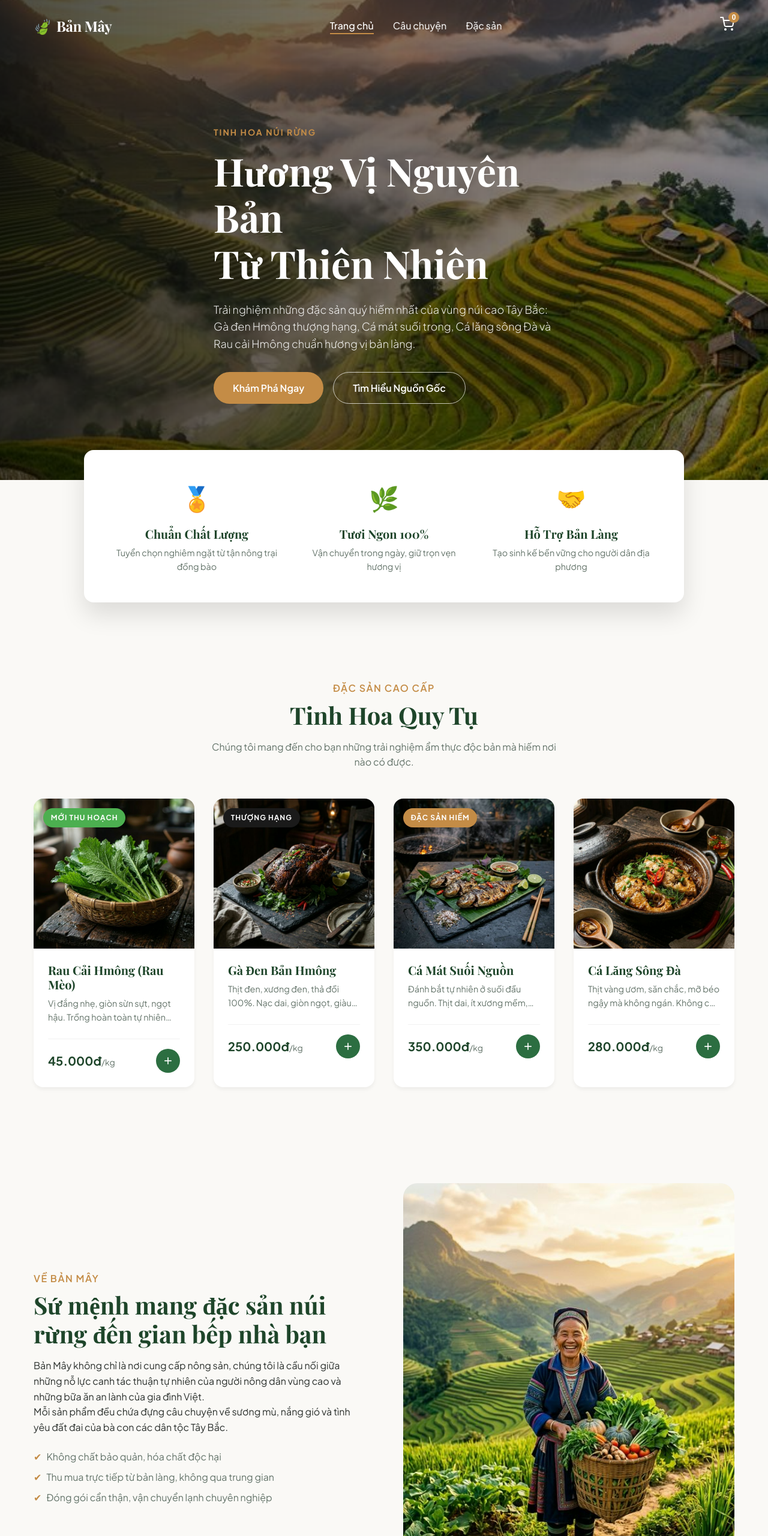
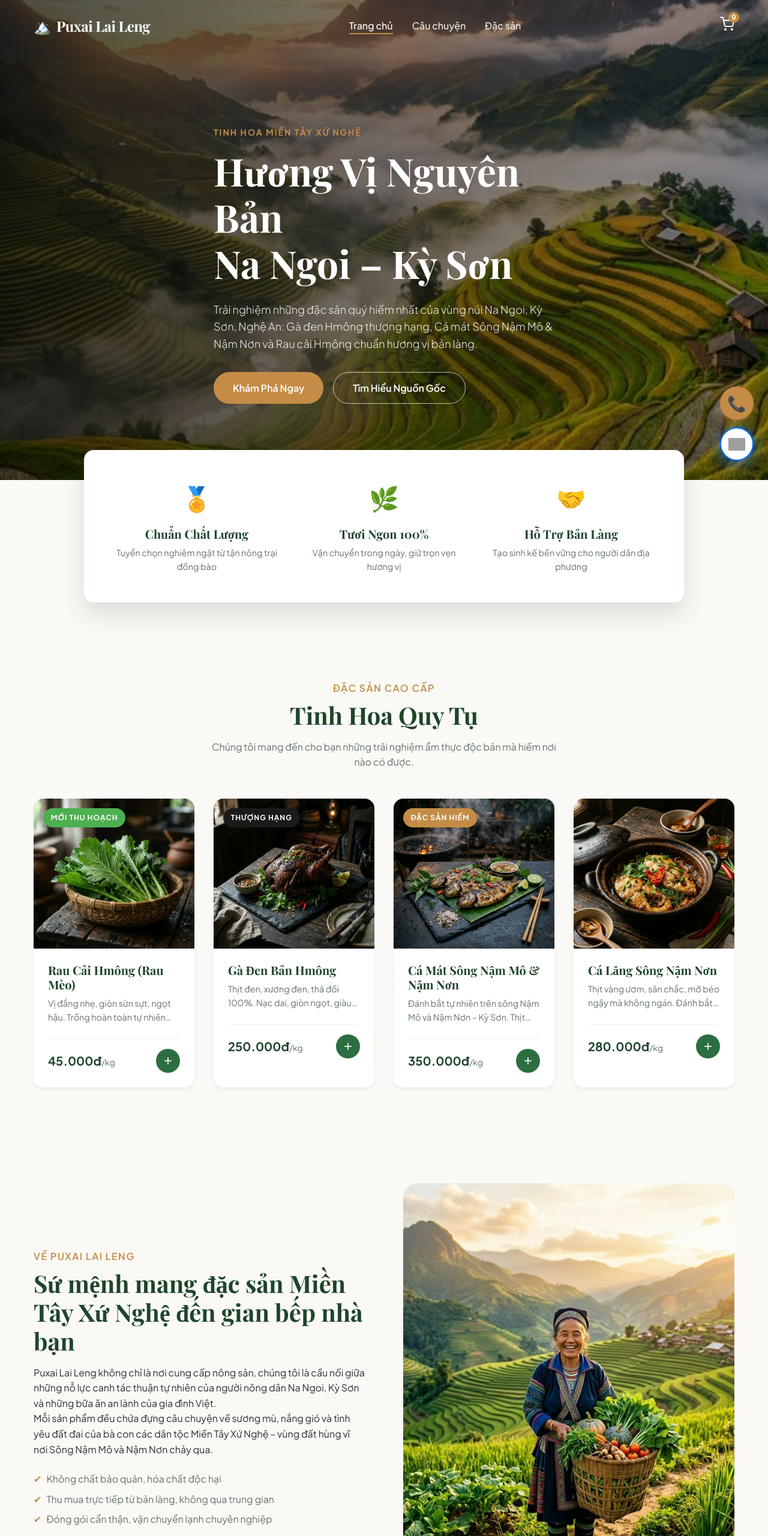
Before and after one commit to cuongsmileks/nong-san-dia-phuong, a plain HTML site: page index.html in a window 1280 px wide. Shown: the top 2560 px of the page at 60% size. Drawn offline with nearby package versions, Linux system fonts and the light colour scheme; grey boxes are pictures that could not be loaded; a web font is replaced by a local one.

Commit message:
feat: doi ten Puxai Lai Leng, cap nhat Na Ngoi Ky Son Nghe An, them Zalo 0968819586

```diff
--- a/index.html
+++ b/index.html
@@ -4,9 +4,9 @@
 <head>
     <meta charset="UTF-8">
     <meta name="viewport" content="width=device-width, initial-scale=1.0">
-    <title>Bản Mây | Đặc Sản Nông Sản Vùng Cao</title>
+    <title>Puxai Lai Leng | Đặc Sản Miền Tây Xứ Nghệ - Na Ngoi, Kỳ Sơn</title>
     <meta name="description"
-        content="Khám phá và thưởng thức các đặc sản cao cấp từ vùng núi Tây Bắc: Rau cải Hmông, Gà đen Hmông, Cá mát, Cá lăng.">
+        content="Khám phá và thưởng thức đặc sản từ vùng Miền Tây Xứ Nghệ: Rau cải Hmông, Gà đen Hmông, Cá mát Sông Nậm Mô, Cá lăng Nậm Nơn. Liên hệ: 0968.819.586">
     <link rel="preconnect" href="https://fonts.googleapis.com">
     <link rel="preconnect" href="https://fonts.gstatic.com" crossorigin>
     <link
@@ -19,8 +19,8 @@
     <header class="header" id="header">
         <div class="container header-inner">
             <a href="#" class="logo">
-                <span class="logo-icon">🍃</span>
-                <span class="logo-text">Bản Mây</span>
+                <span class="logo-icon">🏔️</span>
+                <span class="logo-text">Puxai Lai Leng</span>
             </a>
             <nav class="nav">
                 <ul class="nav-list">
@@ -50,10 +50,11 @@
                 <div class="hero-overlay"></div>
             </div>
             <div class="container hero-content">
-                <span class="hero-subtitle">Tinh Hoa Núi Rừng</span>
-                <h1 class="hero-title">Hương Vị Nguyên Bản <br>Từ Thiên Nhiên</h1>
-                <p class="hero-desc">Trải nghiệm những đặc sản quý hiếm nhất của vùng núi cao Tây Bắc: Gà đen Hmông
-                    thượng hạng, Cá mát suối trong, Cá lăng sông Đà và Rau cải Hmông chuẩn hương vị bản làng.</p>
+                <span class="hero-subtitle">Tinh Hoa Miền Tây Xứ Nghệ</span>
+                <h1 class="hero-title">Hương Vị Nguyên Bản <br>Na Ngoi – Kỳ Sơn</h1>
+                <p class="hero-desc">Trải nghiệm những đặc sản quý hiếm nhất của vùng núi Na Ngoi, Kỳ Sơn, Nghệ An: Gà
+                    đen Hmông
+                    thượng hạng, Cá mát Sông Nậm Mô &amp; Nậm Nơn và Rau cải Hmông chuẩn hương vị bản làng.</p>
                 <div class="hero-btns">
                     <a href="#products" class="btn btn-primary">Khám Phá Ngay</a>
                     <a href="#about" class="btn btn-outline">Tìm Hiểu Nguồn Gốc</a>
@@ -144,9 +145,10 @@
                             <div class="product-badge badge-rare">Đặc sản hiếm</div>
                         </div>
                         <div class="product-info">
-                            <h3 class="product-name">Cá Mát Suối Nguồn</h3>
-                            <p class="product-short-desc">Đánh bắt tự nhiên ở suối đầu nguồn. Thịt dai, ít xương mềm,
-                                thơm ngọt tự nhiên không tanh.</p>
+                            <h3 class="product-name">Cá Mát Sông Nậm Mô &amp; Nậm Nơn</h3>
+                            <p class="product-short-desc">Đánh bắt tự nhiên trên sông Nậm Mô và Nậm Nơn – Kỳ Sơn. Thịt
+                                dai, ít xương mềm,
+                                thơm ngọt tự nhiên không tanh, đặc sản hiếm của Miền Tây Nghệ An.</p>
                             <div class="product-footer">
                                 <span class="product-price">350.000đ<span class="product-unit">/kg</span></span>
                                 <button class="btn-icon add-to-cart" aria-label="Thêm vào giỏ">
@@ -166,9 +168,10 @@
                             <img src="assets/ca_lang.png" alt="Cá Lăng Sông Đà" class="product-img" id="img-ca-lang">
                         </div>
                         <div class="product-info">
-                            <h3 class="product-name">Cá Lăng Sông Đà</h3>
-                            <p class="product-short-desc">Thịt vàng ươm, săn chắc, mỡ béo ngậy mà không ngán. Không có
-                                xương dăm, vô cùng tiện lợi.</p>
+                            <h3 class="product-name">Cá Lăng Sông Nậm Nơn</h3>
+                            <p class="product-short-desc">Thịt vàng ươm, săn chắc, mỡ béo ngậy mà không ngán. Đánh bắt
+                                tự nhiên trên
+                                sông Nậm Nơn – Kỳ Sơn, Nghệ An. Không có xương dăm, vô cùng tiện lợi.</p>
                             <div class="product-footer">
                                 <span class="product-price">280.000đ<span class="product-unit">/kg</span></span>
                                 <button class="btn-icon add-to-cart" aria-label="Thêm vào giỏ">
@@ -188,12 +191,13 @@
         <section class="about section" id="about">
             <div class="container grid-2-cols">
                 <div class="about-content">
-                    <span class="section-subtitle">Về Bản Mây</span>
-                    <h2 class="section-title">Sứ mệnh mang đặc sản núi rừng đến gian bếp nhà bạn</h2>
-                    <p>Bản Mây không chỉ là nơi cung cấp nông sản, chúng tôi là cầu nối giữa những nỗ lực canh tác thuận
-                        tự nhiên của người nông dân vùng cao và những bữa ăn an lành của gia đình Việt.</p>
+                    <span class="section-subtitle">Về Puxai Lai Leng</span>
+                    <h2 class="section-title">Sứ mệnh mang đặc sản Miền Tây Xứ Nghệ đến gian bếp nhà bạn</h2>
+                    <p>Puxai Lai Leng không chỉ là nơi cung cấp nông sản, chúng tôi là cầu nối giữa những nỗ lực canh
+                        tác thuận
+                        tự nhiên của người nông dân Na Ngoi, Kỳ Sơn và những bữa ăn an lành của gia đình Việt.</p>
                     <p>Mỗi sản phẩm đều chứa đựng câu chuyện về sương mù, nắng gió và tình yêu đất đai của bà con các
-                        dân tộc Tây Bắc.</p>
+                        dân tộc Miền Tây Xứ Nghệ – vùng đất hùng vĩ nơi Sông Nậm Mô và Nậm Nơn chảy qua.</p>
                     <ul class="about-list">
                         <li><span>✔</span> Không chất bảo quản, hóa chất độc hại</li>
                         <li><span>✔</span> Thu mua trực tiếp từ bản làng, không qua trung gian</li>
@@ -202,7 +206,7 @@
                 </div>
                 <div class="about-image">
                     <div class="about-img-placeholder">
-                        <img src="assets/about.png" id="img-about" alt="Nông dân Tây Bắc">
+                        <img src="assets/about.png" id="img-about" alt="Nông dân Na Ngoi Kỳ Sơn Nghệ An">
                     </div>
                 </div>
             </div>
@@ -215,10 +219,11 @@
             <div class="footer-grid">
                 <div class="footer-col">
                     <a href="#" class="logo footer-logo">
-                        <span class="logo-icon">🍃</span>
-                        <span class="logo-text">Bản Mây</span>
+                        <span class="logo-icon">🏔️</span>
+                        <span class="logo-text">Puxai Lai Leng</span>
                     </a>
-                    <p class="footer-text">Tinh hoa nông sản vùng cao, mang thiên nhiên thanh khiết đến mâm cơm Việt.
+                    <p class="footer-text">Tinh hoa nông sản Miền Tây Xứ Nghệ – Na Ngoi, Kỳ Sơn, Nghệ An. Mang thiên
+                        nhiên thanh khiết đến mâm cơm Việt.
                     </p>
                 </div>
                 <div class="footer-col">
@@ -232,14 +237,21 @@
                 <div class="footer-col">
                     <h4 class="footer-title">Liên Hệ</h4>
                     <ul class="footer-links">
-                        <li>SĐT: 0988.xxx.xxx</li>
-                        <li>Email: hello@banmay.vn</li>
-                        <li>Địa chỉ: Thôn XYZ, Vùng Tây Bắc</li>
+                        <li>📞 SĐT / Zalo: <a href="tel:0968819586" style="color:inherit">0968.819.586</a></li>
+                        <li>📍 Địa chỉ: Na Ngoi – Kỳ Sơn, Nghệ An</li>
+                        <li>
+                            <a href="https://zalo.me/0968819586" target="_blank"
+                                style="display:inline-flex;align-items:center;gap:6px;color:#0068FF;font-weight:600;text-decoration:none;">
+                                <img src="https://upload.wikimedia.org/wikipedia/commons/9/91/Icon_of_Zalo.svg"
+                                    width="20" height="20" alt="Zalo">
+                                Chat Zalo ngay
+                            </a>
+                        </li>
                     </ul>
                 </div>
             </div>
             <div class="footer-bottom">
-                <p>&copy; 2026 Bản Mây Nông Sản. All rights reserved.</p>
+                <p>&copy; 2026 Puxai Lai Leng – Đặc Sản Miền Tây Xứ Nghệ. All rights reserved.</p>
             </div>
         </div>
     </footer>
@@ -247,6 +259,18 @@
     <!-- Cart Toast -->
     <div class="toast-container" id="toast-container"></div>
 
+    <!-- Floating Contact Buttons -->
+    <div class="floating-contacts">
+        <a href="tel:0968819586" class="float-btn float-phone" title="Gọi ngay: 0968.819.586">
+            📞
+        </a>
+        <a href="https://zalo.me/0968819586" target="_blank" class="float-btn float-zalo"
+            title="Chat Zalo: 0968.819.586">
+            <img src="https://upload.wikimedia.org/wikipedia/commons/9/91/Icon_of_Zalo.svg" width="28" height="28"
+                alt="Zalo">
+        </a>
+    </div>
+
     <script src="main.js"></script>
 </body>
 
--- a/style.css
+++ b/style.css
@@ -1,10 +1,13 @@
 :root {
     /* Colors */
-    --clr-primary: #1e452a; /* Deep forest green */
+    --clr-primary: #1e452a;
+    /* Deep forest green */
     --clr-primary-light: #2c6e41;
-    --clr-accent: #c48c46; /* Earthy golden brown */
+    --clr-accent: #c48c46;
+    /* Earthy golden brown */
     --clr-accent-hover: #b07c3c;
-    --clr-bg: #faf9f6; /* Off-white / cream background */
+    --clr-bg: #faf9f6;
+    /* Off-white / cream background */
     --clr-surface: #ffffff;
     --clr-text: #2c312e;
     --clr-text-light: #64746a;
@@ -26,15 +29,17 @@
 
     /* Transitions & Shadows */
     --transition: all 0.3s cubic-bezier(0.25, 0.8, 0.25, 1);
-    --shadow-sm: 0 4px 6px rgba(0,0,0,0.05);
-    --shadow-md: 0 10px 30px rgba(0,0,0,0.08);
-    --shadow-lg: 0 20px 40px rgba(0,0,0,0.12);
+    --shadow-sm: 0 4px 6px rgba(0, 0, 0, 0.05);
+    --shadow-md: 0 10px 30px rgba(0, 0, 0, 0.08);
+    --shadow-lg: 0 20px 40px rgba(0, 0, 0, 0.12);
     --radius-sm: 8px;
     --radius-md: 16px;
     --radius-lg: 24px;
 }
 
-*, *::before, *::after {
+*,
+*::before,
+*::after {
     box-sizing: border-box;
     margin: 0;
     padding: 0;
@@ -54,7 +59,10 @@ body {
 }
 
 /* Typography Utility */
-h1, h2, h3, h4 {
+h1,
+h2,
+h3,
+h4 {
     font-family: var(--ff-display);
     color: var(--clr-primary);
     line-height: 1.2;
@@ -85,7 +93,9 @@ img {
     padding: var(--spacing-xl) 0;
 }
 
-.text-center { text-align: center; }
+.text-center {
+    text-align: center;
+}
 
 /* Buttons */
 .btn {
@@ -116,7 +126,7 @@ img {
 .btn-outline {
     background-color: transparent;
     color: white;
-    border: 1px solid rgba(255,255,255,0.7);
+    border: 1px solid rgba(255, 255, 255, 0.7);
 }
 
 .btn-outline:hover {
@@ -184,7 +194,9 @@ img {
     transition: var(--transition);
 }
 
-.logo-text { letter-spacing: -0.5px; }
+.logo-text {
+    letter-spacing: -0.5px;
+}
 
 .nav-list {
     display: flex;
@@ -210,11 +222,13 @@ img {
     transition: var(--transition);
 }
 
-.nav-link:hover, .nav-link.active {
+.nav-link:hover,
+.nav-link.active {
     opacity: 1;
 }
 
-.nav-link:hover::after, .nav-link.active::after {
+.nav-link:hover::after,
+.nav-link.active::after {
     width: 100%;
 }
 
@@ -266,13 +280,19 @@ img {
     width: 100%;
     height: 100%;
     object-fit: cover;
-    transform: scale(1.05); /* Slight zoom for premium feel */
+    transform: scale(1.05);
+    /* Slight zoom for premium feel */
     animation: slowZoom 20s infinite alternate;
 }
 
 @keyframes slowZoom {
-    from { transform: scale(1.05); }
-    to { transform: scale(1.1); }
+    from {
+        transform: scale(1.05);
+    }
+
+    to {
+        transform: scale(1.1);
+    }
 }
 
 .hero-overlay {
@@ -281,7 +301,7 @@ img {
     left: 0;
     width: 100%;
     height: 100%;
-    background: linear-gradient(to right, rgba(0,0,0,0.7) 0%, rgba(0,0,0,0.3) 100%);
+    background: linear-gradient(to right, rgba(0, 0, 0, 0.7) 0%, rgba(0, 0, 0, 0.3) 100%);
 }
 
 .hero-content {
@@ -426,9 +446,17 @@ img {
     letter-spacing: 1px;
 }
 
-.badge-fresh { background-color: var(--clr-badge-fresh); }
-.badge-premium { background-color: var(--clr-badge-premium); }
-.badge-rare { background-color: var(--clr-badge-rare); }
+.badge-fresh {
+    background-color: var(--clr-badge-fresh);
+}
+
+.badge-premium {
+    background-color: var(--clr-badge-premium);
+}
+
+.badge-rare {
+    background-color: var(--clr-badge-rare);
+}
 
 .product-info {
     padding: 1.5rem;
@@ -453,7 +481,7 @@ img {
     display: flex;
     justify-content: space-between;
     align-items: center;
-    border-top: 1px solid rgba(0,0,0,0.05);
+    border-top: 1px solid rgba(0, 0, 0, 0.05);
     padding-top: 1rem;
 }
 
@@ -501,7 +529,8 @@ img {
     border-radius: var(--radius-lg);
     overflow: hidden;
     aspect-ratio: 4/5;
-    background-color: #eee; /* placeholder while loading */
+    background-color: #eee;
+    /* placeholder while loading */
 }
 
 .about-img-placeholder img {
@@ -552,7 +581,7 @@ img {
 .footer-bottom {
     text-align: center;
     padding-top: 2rem;
-    border-top: 1px solid rgba(255,255,255,0.1);
+    border-top: 1px solid rgba(255, 255, 255, 0.1);
     opacity: 0.6;
     font-size: 0.9rem;
 }
@@ -605,6 +634,73 @@ img {
     }
 
     .nav-list {
-        display: none; /* simple mobile fallback, ideally add hamburger */
+        display: none;
+        /* simple mobile fallback, ideally add hamburger */
     }
 }
+
+/* Floating Contact Buttons */
+.floating-contacts {
+    position: fixed;
+    bottom: 2rem;
+    right: 1.5rem;
+    z-index: 999;
+    display: flex;
+    flex-direction: column;
+    gap: 0.75rem;
+}
+
+.float-btn {
+    width: 56px;
+    height: 56px;
+    border-radius: 50%;
+    display: flex;
+    align-items: center;
+    justify-content: center;
+    box-shadow: 0 4px 16px rgba(0, 0, 0, 0.22);
+    transition: transform 0.2s, box-shadow 0.2s;
+    font-size: 1.6rem;
+    text-decoration: none;
+}
+
+.float-btn:hover {
+    transform: scale(1.12) translateY(-3px);
+    box-shadow: 0 8px 24px rgba(0, 0, 0, 0.3);
+}
+
+.float-phone {
+    background: var(--clr-accent);
+    color: white;
+    animation: pulse-phone 2s infinite;
+}
+
+.float-zalo {
+    background: #fff;
+    border: 2px solid #0068FF;
+    padding: 10px;
+    animation: pulse-zalo 2.5s infinite;
+}
+
+@keyframes pulse-phone {
+
+    0%,
+    100% {
+        box-shadow: 0 4px 16px rgba(196, 140, 70, 0.4);
+    }
+
+    50% {
+        box-shadow: 0 4px 24px rgba(196, 140, 70, 0.8);
+    }
+}
+
+@keyframes pulse-zalo {
+
+    0%,
+    100% {
+        box-shadow: 0 4px 16px rgba(0, 104, 255, 0.3);
+    }
+
+    50% {
+        box-shadow: 0 4px 24px rgba(0, 104, 255, 0.7);
+    }
+}
```
